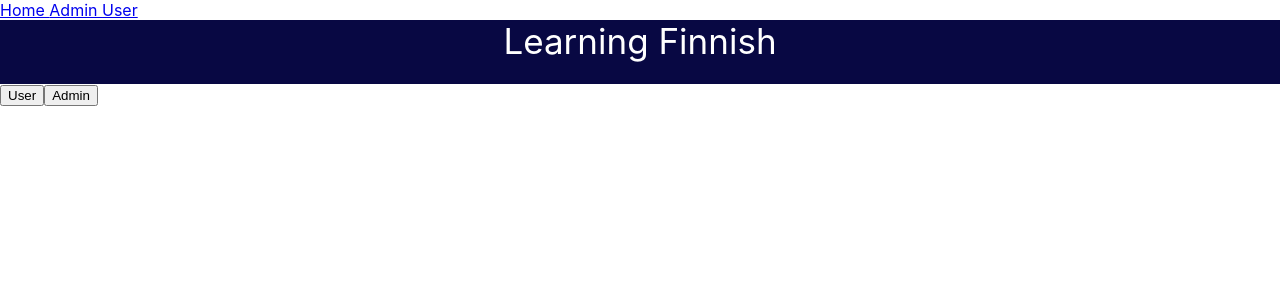
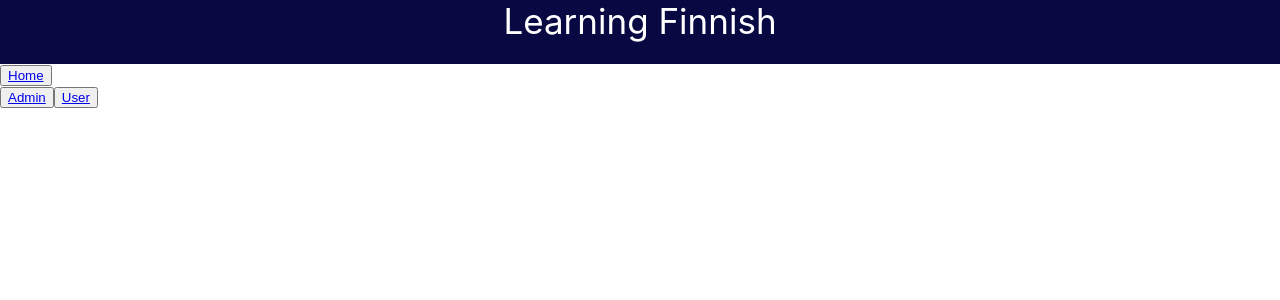
Before and after one commit to spavythra/Language_learning_App, a React (Create React App) app in the folder client/frontend/: page / in a window 1280 px wide. Shown: the top 300 px of the page. Built offline with nearby package versions, Linux system fonts and the light colour scheme.

Commit message:
(Home.js): buttons added for admin and user page

```diff
--- a/client/frontend/src/App.js
+++ b/client/frontend/src/App.js
@@ -7,13 +7,14 @@ import { BrowserRouter as Router, Routes, Route, Link } from "react-router-dom";
 
 function App(){
 
-  return(
+  return(<>
+    <div className='header'>Learning Finnish</div>
 
     <Router>
     <nav>
-      <Link to="/"> Home </Link>
-      <Link to="/admin"> Admin </Link>
-      <Link to="/user"> User </Link>
+      <button><Link to="/">Home </Link></button>
+      {/* <Link to="/admin"> Admin </Link>
+      <Link to="/user"> User </Link> */}
     </nav>
     <Routes>
       <Route path="/" element={<Home />} />
@@ -24,7 +25,7 @@ function App(){
   </Router>
 
 
-  )
+  </> )
 
 }
 
--- a/client/frontend/src/Home.js
+++ b/client/frontend/src/Home.js
@@ -3,15 +3,17 @@ import {useState} from 'react';
 import User from './User.js';
 import Admin from './Admin.js';
 import { BrowserRouter as Router, Routes, Route, Link } from "react-router-dom";
+import { useNavigate} from "react-router-dom";
 
 function Home() {
 
   return(
   <div>
-    <div className='header'>Learning Finnish</div>
+    {/* <div className='header'>Learning Finnish</div> */}
     <nav>
-    <button >User</button>
-    <button >Admin</button>
+    <button ><Link to="/admin"> Admin </Link>
+      </button>
+    <button ><Link to="/user"> User </Link></button>
     </nav>
     {/* <div>
       {view === "User" && <User/>}
```
